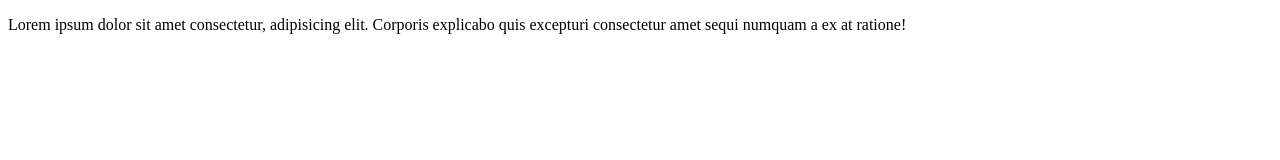
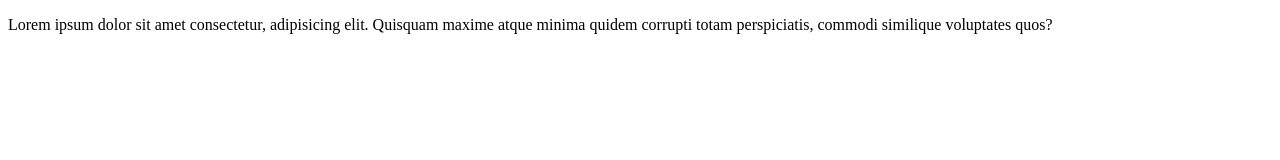
Before and after one commit to viktoriiayuv/test, a plain HTML site: page index.html in a window 1280 px wide. Drawn offline with Linux system fonts and the light colour scheme.

Commit message:
Update index.html

```diff
--- a/index.html
+++ b/index.html
@@ -7,6 +7,6 @@
     <title>Document</title>
 </head>
 <body>
-    <p>Lorem ipsum dolor sit amet consectetur, adipisicing elit. Corporis explicabo quis excepturi consectetur amet sequi numquam a ex at ratione!</p>
+    <p>Lorem ipsum dolor sit amet consectetur, adipisicing elit. Quisquam maxime atque minima quidem corrupti totam perspiciatis, commodi similique voluptates quos?</p>
 </body>
 </html>
```
